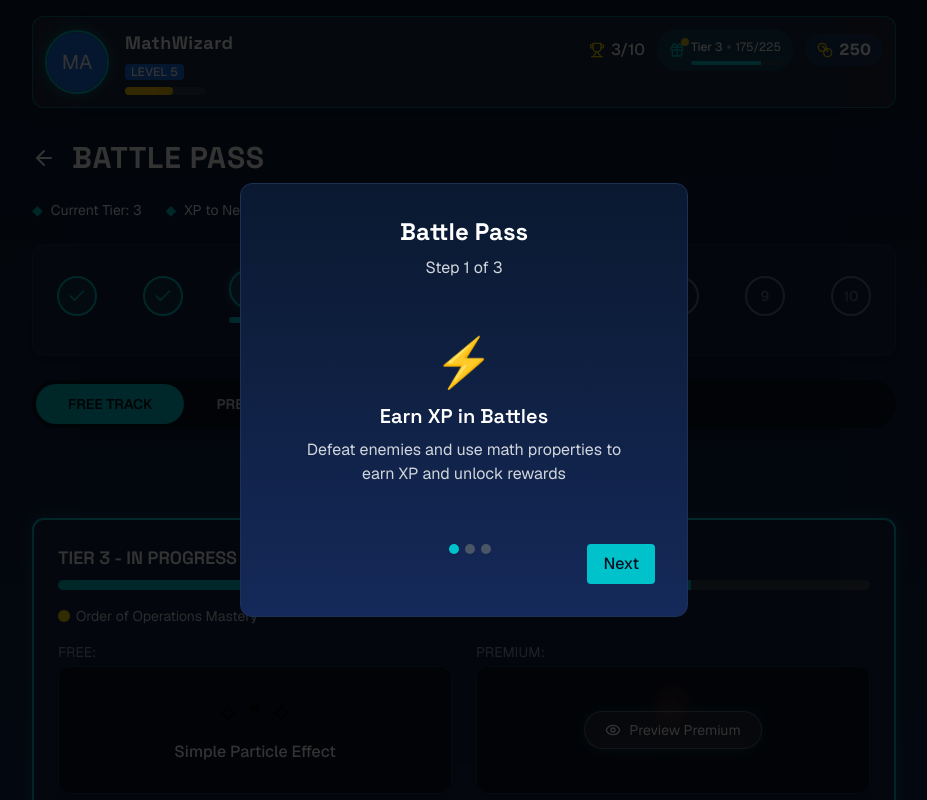
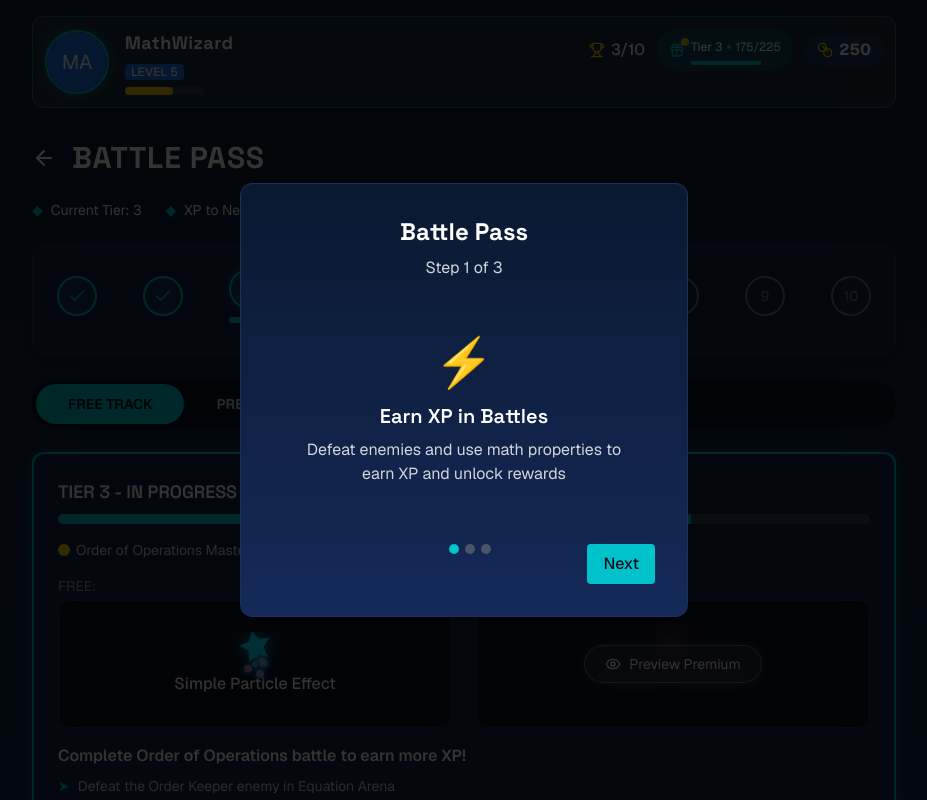
Before and after one commit to caocampb/equation-arena-storyboard, a Next.js app: page /rewards in a window 1280 px wide. Shown: the top 800 px of the page, without its empty margins (176-1103 px from the left). Built offline with nearby package versions, Linux system fonts and the light colour scheme.

Commit message:
bp fixes

```diff
--- a/src/app/rewards/[tier]/TierDetailClient.tsx
+++ b/src/app/rewards/[tier]/TierDetailClient.tsx
@@ -203,9 +203,54 @@ export default function TierDetailClient({ tier }: TierDetailClientProps) {
             <div className={isClient ? cn(showPremium && !hasPremium ? "opacity-40" : "") : ""}>
               <p className="text-sm text-gray-400 mb-1">FREE:</p>
               <div className="bg-[#0A1122] rounded-lg p-5 h-32 flex items-center justify-center border border-[#1D3055] shadow-md">
-                <div className="text-center">
-                  <span className="text-3xl">✧ * ✧</span>
-                  <p className="text-white font-medium mt-2">Simple Particle Effect</p>
+                <div className="text-center relative overflow-hidden flex flex-col items-center justify-center w-full">
+                  {/* Particle effects container */}
+                  <div className="absolute inset-0 flex items-center justify-center pointer-events-none">
+                    {/* Animated particles */}
+                    {Array.from({ length: 8 }).map((_, i) => (
+                      <motion.div
+                        key={i}
+                        className="absolute w-2 h-2 rounded-full"
+                        style={{
+                          background: `rgba(${Math.random() * 100 + 155}, ${Math.random() * 100 + 155}, 255, 0.8)`,
+                          boxShadow: '0 0 5px 2px rgba(0, 200, 255, 0.5)'
+                        }}
+                        animate={{
+                          x: [0, Math.random() * 30 - 15],
+                          y: [0, Math.random() * 30 - 15],
+                          scale: [0.5, 1, 0.5],
+                          opacity: [0.2, 1, 0.2]
+                        }}
+                        transition={{
+                          duration: 2 + Math.random() * 2,
+                          repeat: Infinity,
+                          ease: "easeInOut"
+                        }}
+                      />
+                    ))}
+                  </div>
+
+                  {/* Central rotating star */}
+                  <motion.div
+                    className="mb-2 text-[#00E5FF] flex items-center justify-center"
+                    style={{
+                      filter: 'drop-shadow(0 0 8px rgba(0, 229, 255, 0.8))'
+                    }}
+                    animate={{
+                      rotate: 360,
+                      scale: [1, 1.1, 1]
+                    }}
+                    transition={{
+                      rotate: { duration: 10, repeat: Infinity, ease: "linear" },
+                      scale: { duration: 2, repeat: Infinity, ease: "easeInOut" }
+                    }}
+                  >
+                    <svg width="32" height="32" viewBox="0 0 24 24" fill="currentColor">
+                      <path d="M12 1L15.5 8.5L23 9.5L17.5 15L19 23L12 19L5 23L6.5 15L1 9.5L8.5 8.5L12 1Z" />
+                    </svg>
+                  </motion.div>
+
+                  <p className="text-white font-medium mt-auto relative z-10">Simple Particle Effect</p>
                 </div>
               </div>
             </div>
--- a/src/app/rewards/page.tsx
+++ b/src/app/rewards/page.tsx
@@ -317,22 +317,6 @@ export default function RewardsPage() {
           </button>
         </div>
 
-        {/* Navigation to SubPages */}
-        <div className="mb-6 flex justify-center gap-4">
-          <Link
-            href="/rewards/skills"
-            className="py-2 px-4 rounded-lg bg-[#132242] hover:bg-[#1D3055] border border-[#1D3055] text-white font-medium transition-colors"
-          >
-            View Math Skills
-          </Link>
-          <Link
-            href="/rewards/victory-demo"
-            className="py-2 px-4 rounded-lg bg-[#132242] hover:bg-[#1D3055] border border-[#1D3055] text-white font-medium transition-colors"
-          >
-            Victory Demo
-          </Link>
-        </div>
-
         {/* Next reward box (highlight) */}
         <div className="bg-[#132242] border-2 border-[#00C2CB] rounded-lg p-6 mb-6 shadow-[0_0_15px_rgba(0,194,203,0.3)]">
           <h2 className="font-semibold text-white text-lg mb-2">
@@ -360,9 +344,54 @@ export default function RewardsPage() {
             <div className={isClient ? cn(activeTrack === "premium" && !hasPremium ? "opacity-40" : "") : ""}>
               <p className="text-sm text-gray-400 mb-1">FREE:</p>
               <div className="bg-[#0A1122] rounded-lg p-5 h-32 flex items-center justify-center border border-[#1D3055] shadow-md">
-                <div className="text-center">
-                  <span className="text-3xl">✧ * ✧</span>
-                  <p className="text-white font-medium mt-2">Simple Particle Effect</p>
+                <div className="text-center relative overflow-hidden flex flex-col items-center justify-center w-full">
+                  {/* Particle effects container */}
+                  <div className="absolute inset-0 flex items-center justify-center pointer-events-none">
+                    {/* Animated particles */}
+                    {Array.from({ length: 8 }).map((_, i) => (
+                      <motion.div
+                        key={i}
+                        className="absolute w-2 h-2 rounded-full"
+                        style={{
+                          background: `rgba(${Math.random() * 100 + 155}, ${Math.random() * 100 + 155}, 255, 0.8)`,
+                          boxShadow: '0 0 5px 2px rgba(0, 200, 255, 0.5)'
+                        }}
+                        animate={{
+                          x: [0, Math.random() * 30 - 15],
+                          y: [0, Math.random() * 30 - 15],
+                          scale: [0.5, 1, 0.5],
+                          opacity: [0.2, 1, 0.2]
+                        }}
+                        transition={{
+                          duration: 2 + Math.random() * 2,
+                          repeat: Infinity,
+                          ease: "easeInOut"
+                        }}
+                      />
+                    ))}
+                  </div>
+
+                  {/* Central rotating star */}
+                  <motion.div
+                    className="mb-2 text-[#00E5FF] flex items-center justify-center"
+                    style={{
+                      filter: 'drop-shadow(0 0 8px rgba(0, 229, 255, 0.8))'
+                    }}
+                    animate={{
+                      rotate: 360,
+                      scale: [1, 1.1, 1]
+                    }}
+                    transition={{
+                      rotate: { duration: 10, repeat: Infinity, ease: "linear" },
+                      scale: { duration: 2, repeat: Infinity, ease: "easeInOut" }
+                    }}
+                  >
+                    <svg width="32" height="32" viewBox="0 0 24 24" fill="currentColor">
+                      <path d="M12 1L15.5 8.5L23 9.5L17.5 15L19 23L12 19L5 23L6.5 15L1 9.5L8.5 8.5L12 1Z" />
+                    </svg>
+                  </motion.div>
+
+                  <p className="text-white font-medium mt-auto relative z-10">Simple Particle Effect</p>
                 </div>
               </div>
             </div>
@@ -469,11 +498,38 @@ export default function RewardsPage() {
         )}
 
         {/* Coming Soon Teaser */}
-        <div className="bg-[#132242]/50 border border-[#1D3055] rounded-lg p-3 flex items-center justify-center">
+        <div className="bg-[#132242]/50 border border-[#1D3055] rounded-lg p-3 flex items-center justify-center mb-6">
           <p className="text-sm text-gray-300 flex items-center">
             <span className="mr-2">👀</span>
             <span>Coming Soon • Algebra World accessories & effects!</span>
           </p>
+        </div>
+
+        {/* Move navigation buttons here as additional resources section */}
+        <div className="border-t border-gray-700 pt-5 mt-2 mb-4">
+          <h3 className="text-white text-sm font-medium mb-3 text-center">Additional Resources</h3>
+          <div className="flex justify-center gap-4">
+            <Link
+              href="/rewards/skills"
+              className="py-2 px-4 rounded-lg bg-[#132242] hover:bg-[#1D3055] border border-[#1D3055] text-white font-medium transition-colors flex items-center gap-2"
+            >
+              <svg xmlns="http://www.w3.org/2000/svg" width="16" height="16" viewBox="0 0 24 24" fill="none" stroke="currentColor" strokeWidth="2" strokeLinecap="round" strokeLinejoin="round">
+                <path d="M12 2L2 7l10 5 10-5-10-5z"></path>
+                <path d="M2 17l10 5 10-5"></path>
+                <path d="M2 12l10 5 10-5"></path>
+              </svg>
+              View Math Skills
+            </Link>
+            <Link
+              href="/rewards/victory-demo"
+              className="py-2 px-4 rounded-lg bg-[#132242] hover:bg-[#1D3055] border border-[#1D3055] text-white font-medium transition-colors flex items-center gap-2"
+            >
+              <svg xmlns="http://www.w3.org/2000/svg" width="16" height="16" viewBox="0 0 24 24" fill="none" stroke="currentColor" strokeWidth="2" strokeLinecap="round" strokeLinejoin="round">
+                <polygon points="5 3 19 12 5 21 5 3"></polygon>
+              </svg>
+              Victory Demo
+            </Link>
+          </div>
         </div>
       </main>
 
```
